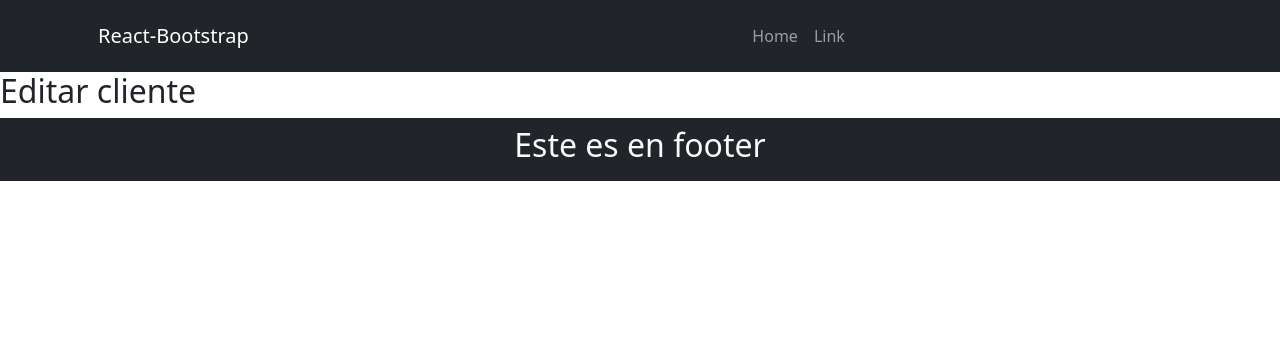
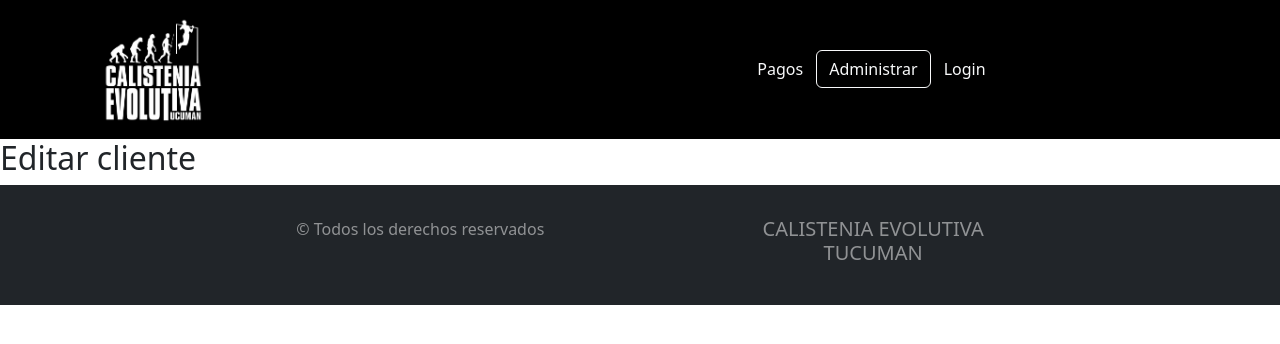
Before and after one commit to jlpereyra22/Calistenia-Evolutiva-Front, a React (Create React App) app: page /administrar/editarcliente/1 in a window 1280 px wide. Shown: the top 344 px of the page. Built offline with nearby package versions, Linux system fonts and the light colour scheme.

Commit message:
configuramos los navlink asi como dimos un poco de style a components commons

```diff
--- a/src/components/commons/Footer.jsx
+++ b/src/components/commons/Footer.jsx
@@ -1,14 +1,20 @@
 import { Container } from "react-bootstrap";
 
-
 const Footer = () => {
-    return (
-        <section className="bg-dark text-light">
-       <Container  className="text-center p-2">
-<h2>Este es en footer</h2>
-       </Container>
-       </section>
-    );
+  return (
+    <section className="bg-dark text-light">
+      <Container className="text-center p-2">
+        <section className="d-flex justify-content-evenly my-4 text-white-50">
+          <div>
+            <p>&copy; Todos los derechos reservados</p>
+          </div>
+          <div>
+            <h5>CALISTENIA EVOLUTIVA <br />TUCUMAN</h5>
+          </div>
+        </section>
+      </Container>
+    </section>
+  );
 };
 
 export default Footer;
--- a/src/components/commons/Menu.jsx
+++ b/src/components/commons/Menu.jsx
@@ -1,24 +1,33 @@
-import { Col } from 'react-bootstrap';
-import Container from 'react-bootstrap/Container';
-import Nav from 'react-bootstrap/Nav';
-import Navbar from 'react-bootstrap/Navbar';
+import { Col } from "react-bootstrap";
+import Container from "react-bootstrap/Container";
+import Nav from "react-bootstrap/Nav";
+import Navbar from "react-bootstrap/Navbar";
+import { Link, NavLink } from "react-router-dom";
+import icono from "../img/icono.jpeg";
 
 
 const Menu = () => {
   return (
-        <section className='bg-dark'>
-      <Container  className='p-3'>
-        <Navbar bg="dark" expand="lg" variant="dark" className="row justify-content-between m-0 p-0">
+    <section className="bg-black">
+      <Container className="p-3">
+        <Navbar
+          bg="black"
+          expand="lg"
+          variant="dark"
+          className="row justify-content-between m-0 p-0"
+        >
           <Col lg={5} className="text-lg-start text-center">
-        <Navbar.Brand href="#home">React-Bootstrap</Navbar.Brand>
+            <Navbar.Brand as={Link} to="/">
+              <img src={icono} alt="icono" className="w-25 m-0 p-0" />
+            </Navbar.Brand>
           </Col>
           <Col lg={5}>
             <Navbar.Toggle aria-controls="basic-navbar-nav" />
             <Navbar.Collapse id="basic-navbar-nav">
               <Nav className="me-auto">
-            <Nav.Link href="#home">Home</Nav.Link>
-            <Nav.Link href="#link">Link</Nav.Link>
-
+               <NavLink className="btn text-light" to="*">Pagos</NavLink>
+               <NavLink className="btn text-light" to="/administrar">Administrar</NavLink>
+               <NavLink className="btn text-light" to="*">Login</NavLink>
               </Nav>
             </Navbar.Collapse>
           </Col>
```
Also changed, not shown: src/components/img/icono.jpeg (added). Lines whose indentation alone changed are shown as unchanged.
